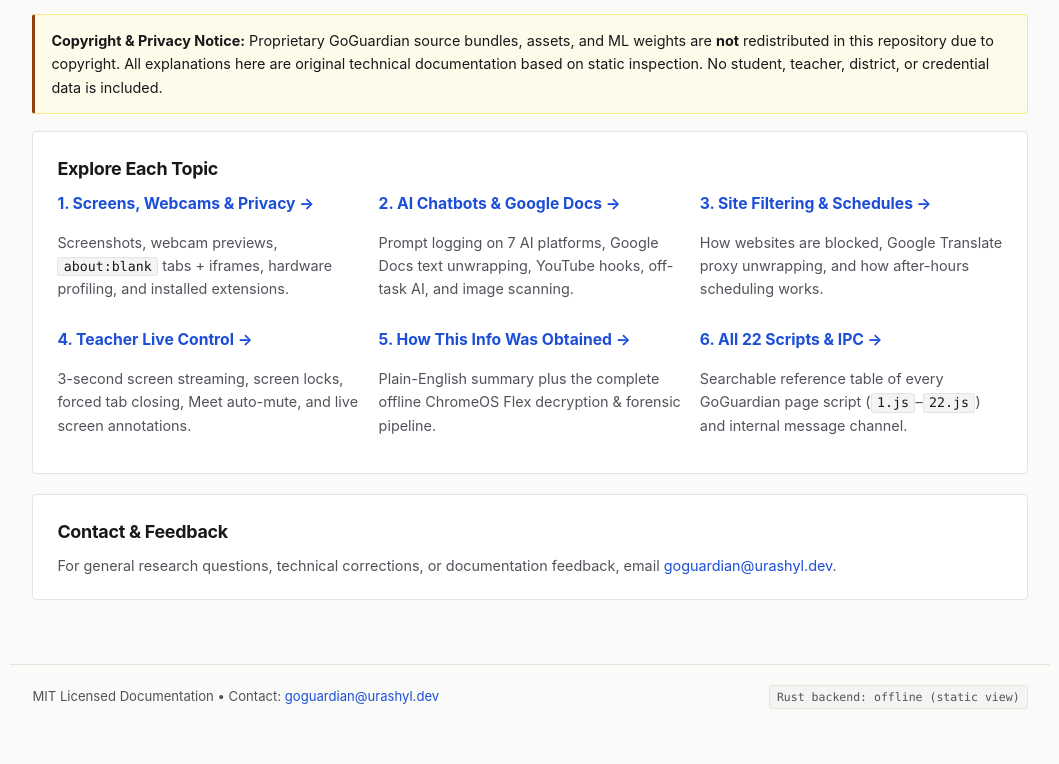
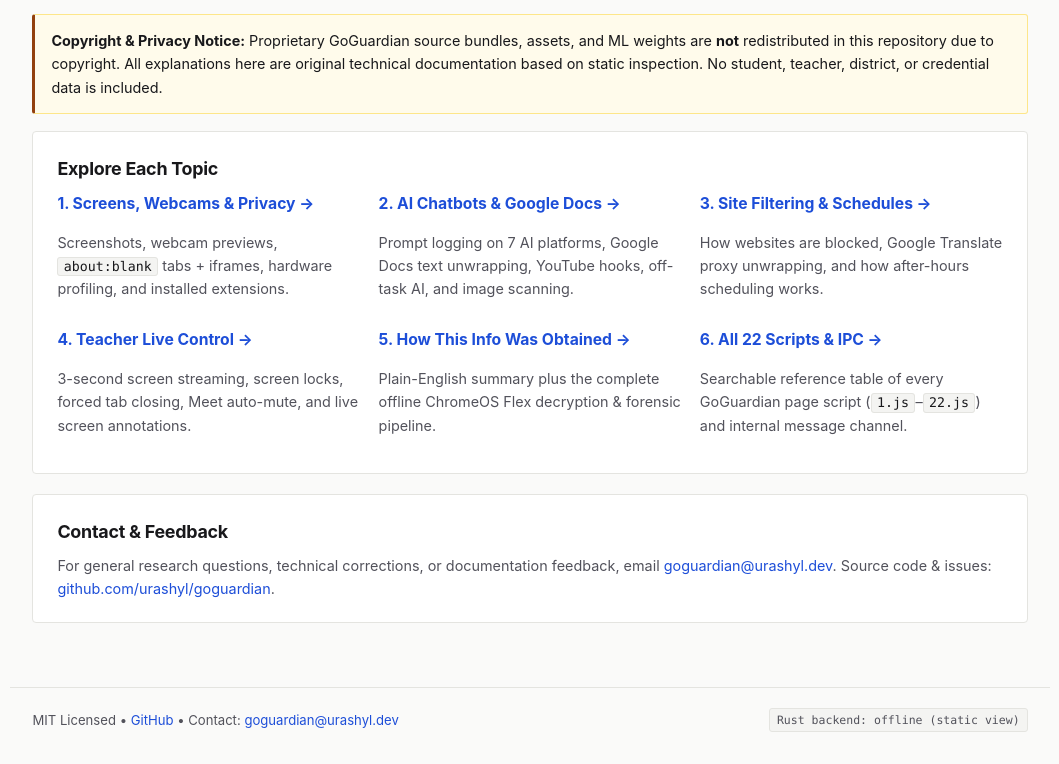
Before and after one commit to urashyl/goguardian, a plain HTML site: page static/index.html in a window 1280 px wide. Shown: the part 1956-2720 px from the top of the page, without its empty margins (110-1169 px from the left). Before the commit the page ends 2697 px from the top, so only its background shows below. Drawn offline with Linux system fonts and the light colour scheme; no server answers.

Commit message:
Add systemd user unit and GitHub repository links across all pages

```diff
--- a/static/index.html
+++ b/static/index.html
@@ -305,12 +305,14 @@
       <p class="muted" style="margin:0;">
         For general research questions, technical corrections, or documentation feedback, email
         <a href="mailto:goguardian@urashyl.dev">goguardian@urashyl.dev</a>.
+        Source code &amp; issues:
+        <a href="https://github.com/urashyl/goguardian" target="_blank" rel="noopener noreferrer">github.com/urashyl/goguardian</a>.
       </p>
     </section>
   </main>
 
   <footer class="footer">
-    <span>MIT Licensed Documentation &bull; Contact: <a href="mailto:goguardian@urashyl.dev">goguardian@urashyl.dev</a></span>
+    <span>MIT Licensed &bull; <a href="https://github.com/urashyl/goguardian" target="_blank" rel="noopener noreferrer">GitHub</a> &bull; Contact: <a href="mailto:goguardian@urashyl.dev">goguardian@urashyl.dev</a></span>
     <span id="rust-status" class="badge">Checking Rust backend...</span>
   </footer>
 
```
Also changed, not shown: static/ai-and-docs.html (+1 -1 lines), static/filtering.html (+1 -1 lines), static/methodology.html (+1 -1 lines), static/scripts.html (+2 -1 lines), static/teacher-control.html (+1 -1 lines), static/telemetry.html (+1 -1 lines), 2 other files.
